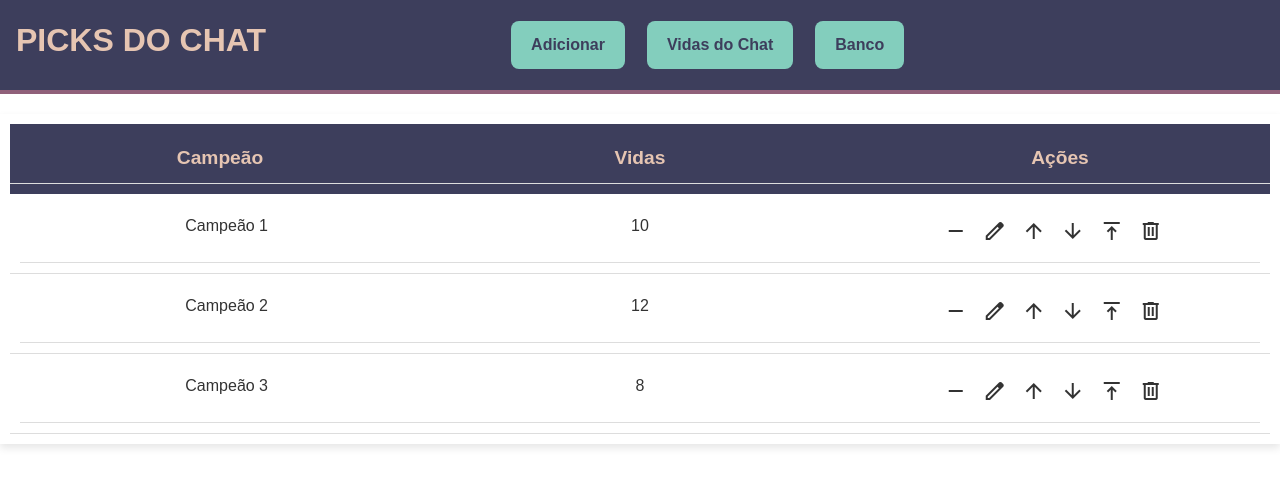
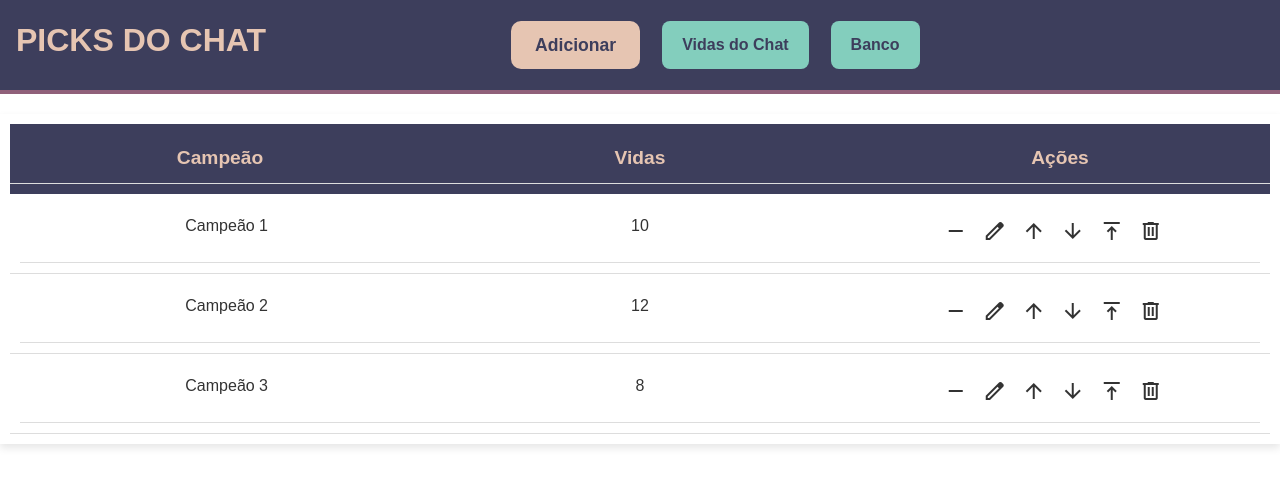
Before and after one commit to DanielDimas2002/Lista-de-Picks-Wally-Tauri, a React (Vite) app in the folder Lista de Picks Wally/: page / in a window 1280 px wide. Shown: the top 486 px of the page. Built offline with nearby package versions, Linux system fonts and the light colour scheme.

Commit message:
Destaque no botão de adicionar

```diff
--- a/Lista de Picks Wally/src/frontend/componentes/Menu/Menu.css
+++ b/Lista de Picks Wally/src/frontend/componentes/Menu/Menu.css
@@ -38,6 +38,20 @@
     color: #e6c5b2;
 }
 
+/* Estilo especial para o botão de Adicionar */
+.menu-botoes .botao-adicionar {
+    background-color: #e6c5b2; /* Dourado claro */
+    color: #3d3e5c; /* Texto escuro */
+    font-size: 1.1rem;
+    padding: 12px 24px;
+    font-weight: bold;
+    border-radius: 10px;
+}
+
+.menu-botoes .botao-adicionar:hover {
+    background-color: #d4ab8c; /* Tom mais escuro no hover */
+}
+
 /* Responsividade */
 @media (max-width: 600px) {
     .menu-botoes {
--- a/Lista de Picks Wally/src/frontend/componentes/Menu/Menu.jsx
+++ b/Lista de Picks Wally/src/frontend/componentes/Menu/Menu.jsx
@@ -7,17 +7,17 @@ const Menu = ({paginaAtual, onBotaoClick}) => {
 
     const botoes = {
         picks: [
-          { label: "Adicionar", action: "adicionar" },
+          { label: "Adicionar", action: "adicionar", destaque: true},
           { label: "Vidas do Chat", action: "vidas" },
           { label: "Banco", action: "banco" },
         ],
         vidas: [
-          { label: "Adicionar", action: "adicionar" },
+          { label: "Adicionar", action: "adicionar", destaque: true},
           { label: "Picks do Chat", action: "picks" },
           { label: "Banco", action: "banco" },
         ],
         banco: [
-          { label: "Adicionar", action: "adicionar" },
+          { label: "Adicionar", action: "adicionar", destaque: true },
           { label: "Picks do Chat", action: "picks" },
           { label: "Vidas do Chat", action: "vidas" },
         ],
@@ -28,7 +28,11 @@ const Menu = ({paginaAtual, onBotaoClick}) => {
             <h1>PICKS DO CHAT</h1>
             <div className="menu-botoes">
                 {botoes[paginaAtual]?.map((botao)=>(
-                    <button key={botao.action} onClick={() => onBotaoClick(botao.action)}>{botao.label}</button>
+                    <button
+                    key={botao.action}
+                    onClick={() => onBotaoClick(botao.action)}
+                    className={botao.destaque ? "botao-adicionar" : ""}
+                  >{botao.label}</button>
                 ))}
             </div>
         </div>
```
